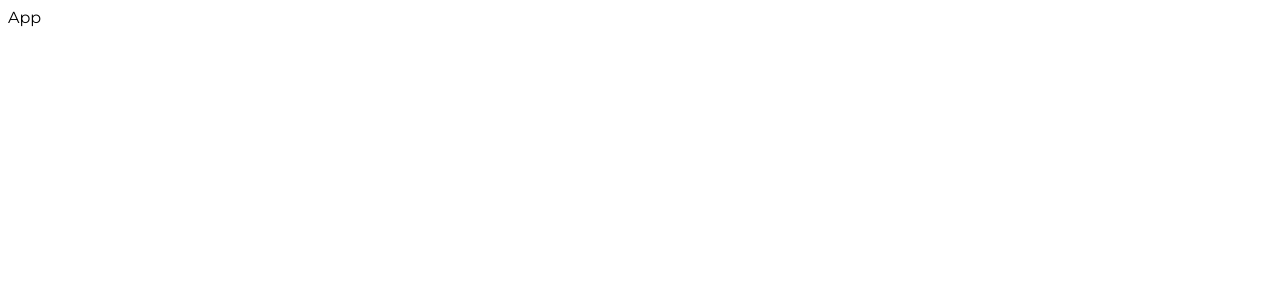
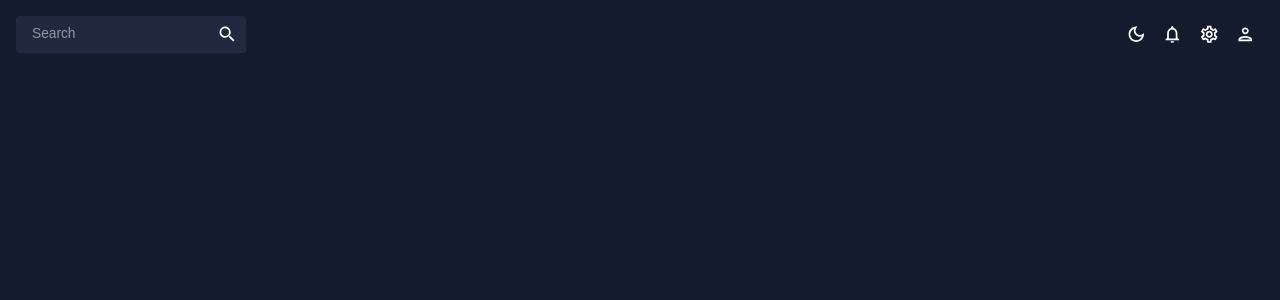
Before and after one commit to vnsoff/react-admin-dashboard, a React (Create React App) app: page / in a window 1280 px wide. Shown: the top 300 px of the page. Built offline with nearby package versions, Linux system fonts and the light colour scheme.

Commit message:
Light and Dark mode funcionality and Topbar

```diff
--- a/src/App.js
+++ b/src/App.js
@@ -1,6 +1,23 @@
+import Topbar from "./scenes/global/Topbar";
+import { CssBaseline, ThemeProvider } from "@mui/material";
+import { ColorModeContext, useMode } from "./theme";
+
+
 function App() {
-  return <div className="App">App</div>;
+  const [theme, colorMode] = useMode();
 
+  return (
+    <ColorModeContext.Provider value={colorMode}>
+      <ThemeProvider theme={theme}>
+        <CssBaseline />
+        <div className="app">
+          <main className="content">
+            <Topbar/>
+          </main>
+        </div>
+      </ThemeProvider>
+    </ColorModeContext.Provider>
+  );
 }
 
-export default App
+export default App;
--- /dev/null
+++ b/src/scenes/global/Topbar.jsx
@@ -0,0 +1,55 @@
+import { Box, IconButton, useTheme } from "@mui/material";
+import { useContext } from "react";
+import { ColorModeContext, tokens } from "../../theme";
+import InputBase from "@mui/material/InputBase";
+import LightModeOutlinedIcon from "@mui/icons-material/LightModeOutlined";
+import DarkModeOutlinedIcon from "@mui/icons-material/DarkModeOutlined";
+import NotificationsOutlinedIcon from "@mui/icons-material/NotificationsOutlined";
+import SettingsOutlinedIcon from "@mui/icons-material/SettingsOutlined";
+import PersonOutlinedIcon from "@mui/icons-material/PersonOutlined";
+import SearchIcon from "@mui/icons-material/Search";
+
+
+const Topbar = () => {
+  const theme = useTheme();
+  const colors = tokens(theme.palette.mode);
+  const colorMode = useContext(ColorModeContext);
+
+  return (
+    <Box display="flex" justifyContent="space-between" p={2}>
+      {/* SEARCH BAR */}
+      <Box
+        display="flex"
+        backgroundColor={colors.primary[400]}
+        borderRadius="3px"
+      >
+        <InputBase sx={{ ml: 2, flex: 1 }} placeholder="Search" />
+        <IconButton type="button" sx={{ p: 1 }}>
+          <SearchIcon />
+        </IconButton>
+      </Box>
+
+      {/* ICONS */}
+      <Box display="flex">
+        <IconButton onClick={colorMode.toggleColorMode}>
+          {theme.palette.mode === "dark" ? (
+            <DarkModeOutlinedIcon />
+          ) : (
+            <LightModeOutlinedIcon />
+          )}
+        </IconButton>
+        <IconButton>
+          <NotificationsOutlinedIcon />
+        </IconButton>
+        <IconButton>
+          <SettingsOutlinedIcon />
+        </IconButton>
+        <IconButton>
+          <PersonOutlinedIcon />
+        </IconButton>
+      </Box>
+    </Box>
+  );
+};
+
+export default Topbar;
--- a/src/theme.js
+++ b/src/theme.js
@@ -1,10 +1,67 @@
-import { createContext, useState, useMemo} from 'react';
+import { createContext, useState, useMemo } from "react";
 import { createTheme } from "@mui/material/styles";
 
-//Color Palette
+// color design tokens export
 export const tokens = (mode) => ({
-...(mode === 'dark'
+  ...(mode === "dark"
     ? {
+        grey: {
+          100: "#e0e0e0",
+          200: "#c2c2c2",
+          300: "#a3a3a3",
+          400: "#858585",
+          500: "#666666",
+          600: "#525252",
+          700: "#3d3d3d",
+          800: "#292929",
+          900: "#141414",
+        },
+        primary: {
+          100: "#d0d1d5",
+          200: "#a1a4ab",
+          300: "#727681",
+          400: "#1F2A40",
+          500: "#141b2d",
+          600: "#101624",
+          700: "#0c101b",
+          800: "#080b12",
+          900: "#040509",
+        },
+        greenAccent: {
+          100: "#dbf5ee",
+          200: "#b7ebde",
+          300: "#94e2cd",
+          400: "#70d8bd",
+          500: "#4cceac",
+          600: "#3da58a",
+          700: "#2e7c67",
+          800: "#1e5245",
+          900: "#0f2922",
+        },
+        redAccent: {
+          100: "#f8dcdb",
+          200: "#f1b9b7",
+          300: "#e99592",
+          400: "#e2726e",
+          500: "#db4f4a",
+          600: "#af3f3b",
+          700: "#832f2c",
+          800: "#58201e",
+          900: "#2c100f",
+        },
+        blueAccent: {
+          100: "#e1e2fe",
+          200: "#c3c6fd",
+          300: "#a4a9fc",
+          400: "#868dfb",
+          500: "#6870fa",
+          600: "#535ac8",
+          700: "#3e4396",
+          800: "#2a2d64",
+          900: "#151632",
+        },
+      }
+    : {
         grey: {
           100: "#141414",
           200: "#292929",
@@ -20,9 +77,9 @@
           100: "#040509",
           200: "#080b12",
           300: "#0c101b",
-        400: "#f2f0f0",
+          400: "#f2f0f0", // manually changed
           500: "#141b2d",
-        600: "#434957",
+          600: "#1F2A40",
           700: "#727681",
           800: "#a1a4ab",
           900: "#d0d1d5",
@@ -60,96 +117,98 @@
           800: "#c3c6fd",
           900: "#e1e2fe",
         },
-} : {})
-})
+      }),
+});
 
-//MUI Theme Settings
-
+// mui theme settings
 export const themeSettings = (mode) => {
   const colors = tokens(mode);
   return {
-        palette : {
-            mode:mode,
-            ...(mode ==='dark'
+    palette: {
+      mode: mode,
+      ...(mode === "dark"
         ? {
-                primary : {
-                    main:colors.primary[500]
+            // palette values for dark mode
+            primary: {
+              main: colors.primary[500],
             },
-                secondary : {
-                    main: colors.greenAccent[500]
+            secondary: {
+              main: colors.greenAccent[500],
             },
-                neutral : {
+            neutral: {
               dark: colors.grey[700],
               main: colors.grey[500],
-                    light: colors.grey[100]
+              light: colors.grey[100],
             },
-                background : {
-                    default: colors.primary[500]
+            background: {
+              default: colors.primary[500],
+            },
           }
-            } : {
-                primary : {
-                    main:colors.primary[100]
+        : {
+            // palette values for light mode
+            primary: {
+              main: colors.primary[100],
             },
-                secondary : {
-                    main: colors.greenAccent[500]
+            secondary: {
+              main: colors.greenAccent[500],
             },
-                neutral : {
+            neutral: {
               dark: colors.grey[700],
               main: colors.grey[500],
-                    light: colors.grey[100]
+              light: colors.grey[100],
             },
-                background : {
+            background: {
               default: "#fcfcfc",
             },
           }),
     },
-    typograph: {
-        fontFamily: ["Heebo", "sans-serif"].join(","),
+    typography: {
+      fontFamily: ["Source Sans Pro", "sans-serif"].join(","),
       fontSize: 12,
-        h1 : {
-            fontFamily: ["Heebo", "sans-serif"].join(","),
+      h1: {
+        fontFamily: ["Source Sans Pro", "sans-serif"].join(","),
         fontSize: 40,
       },
-        h2 : {
-            fontFamily: ["Heebo", "sans-serif"].join(","),
+      h2: {
+        fontFamily: ["Source Sans Pro", "sans-serif"].join(","),
         fontSize: 32,
       },
-        h3 : {
-            fontFamily: ["Heebo", "sans-serif"].join(","),
+      h3: {
+        fontFamily: ["Source Sans Pro", "sans-serif"].join(","),
         fontSize: 24,
       },
-        h4 : {
-            fontFamily: ["Heebo", "sans-serif"].join(","),
+      h4: {
+        fontFamily: ["Source Sans Pro", "sans-serif"].join(","),
         fontSize: 20,
       },
-        h5 : {
-            fontFamily: ["Heebo", "sans-serif"].join(","),
+      h5: {
+        fontFamily: ["Source Sans Pro", "sans-serif"].join(","),
         fontSize: 16,
       },
-        h6 : {
-            fontFamily: ["Heebo", "sans-serif"].join(","),
+      h6: {
+        fontFamily: ["Source Sans Pro", "sans-serif"].join(","),
         fontSize: 14,
       },
-
-    }
+    },
   };
 };
 
-//Context for Color Mode
+// context for color mode
 export const ColorModeContext = createContext({
-    toggleColorMode: () => {}
-})
-export const useMode= () => {
-    const [mode,setMode] = useState ("dark");
+  toggleColorMode: () => {},
+});
 
-const useMemo= (
+export const useMode = () => {
+  const [mode, setMode] = useState("dark");
+
+  const colorMode = useMemo(
     () => ({
       toggleColorMode: () =>
-        setMode((prev) => (prev==="light"?"dark":"light")),
+        setMode((prev) => (prev === "light" ? "dark" : "light")),
     }),
     []
   );
 
   const theme = useMemo(() => createTheme(themeSettings(mode)), [mode]);
-return[theme, colorMode];
-}
+  return [theme, colorMode];
+};
```
Also changed, not shown: src/global/Topbar.jsx (deleted, +0 -7 lines), src/scenes/global/Sidebar.jsx (renamed from src/global/Sidebar.jsx). Lines whose indentation alone changed are shown as unchanged.
